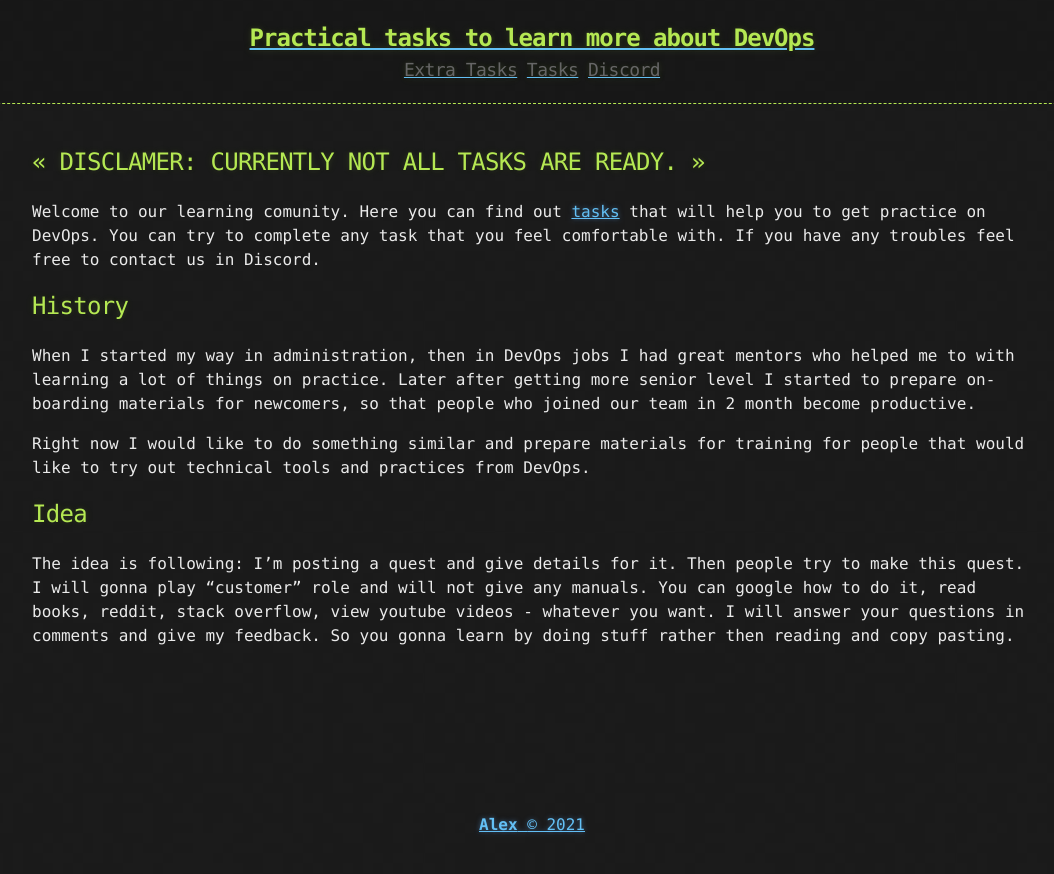
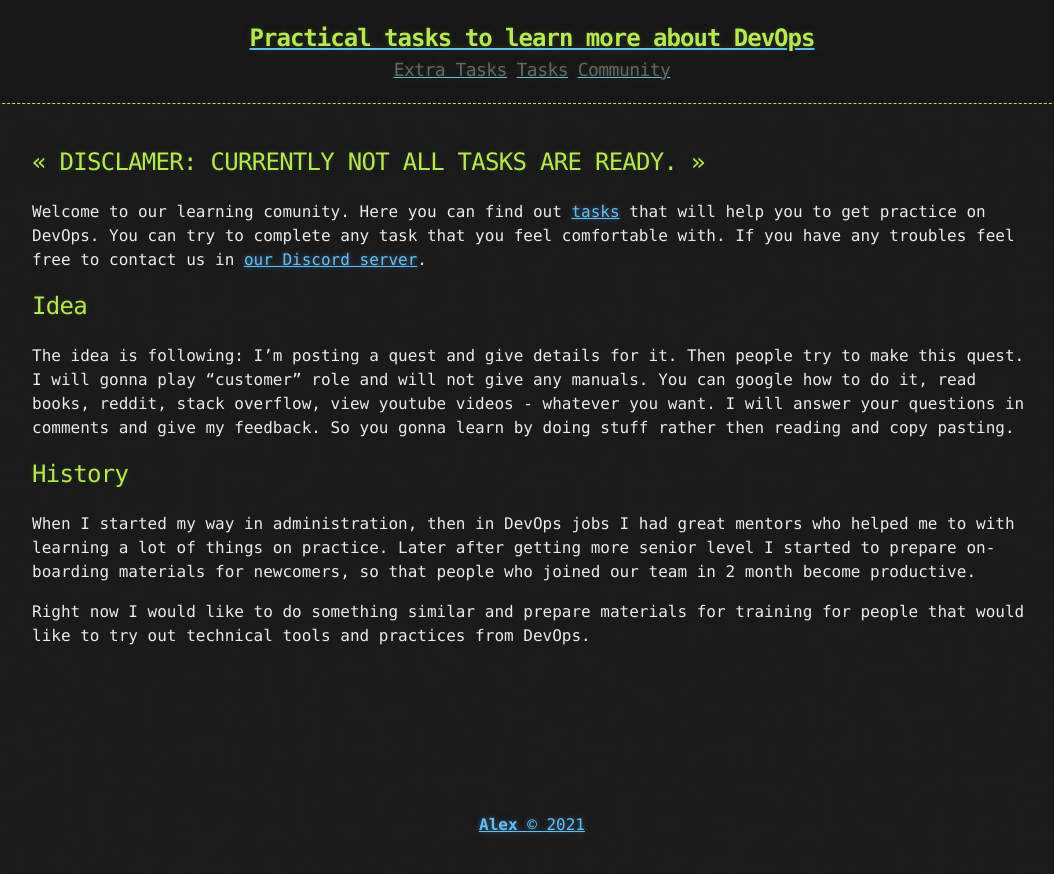
Before and after one commit to korney4eg/korney4eg.github.io, a Jekyll site: the page built from index.md, in a window 1280 px wide. Shown: the top 874 px of the page, without its empty margins (108-1162 px from the left). Built offline with Jekyll 4.4.1, drawn with Linux system fonts in a browser that asks for light colours; the list of posts is cut into pages by our own code.

Commit message:
Update links

```diff
--- a/_includes/links.html
+++ b/_includes/links.html
@@ -1,4 +1,4 @@
 <a href="{{ "/extra_tasks" | prepend: site.baseurl | replace: '//', '/' }}"><h2 class="header-link">Extra Tasks</h2></a>
 <a href="{{ "/tasks" | prepend: site.baseurl | replace: '//', '/' }}"><h2 class="header-link">Tasks</h2></a>
-<a href="https://discord.gg/f2wWxZfKSJ"><h2 class="header-link">Discord</h2></a>
+<a href="https://discord.gg/f2wWxZfKSJ"><h2 class="header-link">Community</h2></a>
 <!-- <a href="{{ "/atom.xml" | prepend: site.baseurl | replace: '//', '/' }}"><h2 class="header-link">RSS</h2></a> -->
--- a/index.md
+++ b/index.md
@@ -4,14 +4,14 @@ title: About project
 ---
 ## << DISCLAMER: CURRENTLY NOT ALL TASKS ARE READY. >>
 
-Welcome to our learning comunity. Here you can find out [tasks](/tasks) that will help you to get practice on DevOps. You can try to complete any task that you feel comfortable with. If you have any troubles feel free to contact us in Discord.
+Welcome to our learning comunity. Here you can find out [tasks](/tasks) that will help you to get practice on DevOps. You can try to complete any task that you feel comfortable with. If you have any troubles feel free to contact us in [our Discord server](https://discord.gg/f2wWxZfKSJ).
+
+## Idea
+
+The idea is following: I'm posting a quest and give details for it. Then people try to make this quest. I will gonna play "customer" role and will not give any manuals. You can google how to do it, read books, reddit, stack overflow, view youtube videos - whatever you want. I will answer your questions in comments and give my feedback. So you gonna learn by doing stuff rather then reading and copy pasting.
 
 ## History
 
 When I started my way in administration, then in DevOps jobs I had great mentors who helped me to with learning a lot of things on practice. Later after getting more senior level I started to prepare on-boarding materials for newcomers, so that people who joined our team in 2 month become productive.
 
 Right now I would like to do something similar and prepare materials for training for people that would like to try out technical tools and practices from DevOps.
-
-## Idea
-
-The idea is following: I'm posting a quest and give details for it. Then people try to make this quest. I will gonna play "customer" role and will not give any manuals. You can google how to do it, read books, reddit, stack overflow, view youtube videos - whatever you want. I will answer your questions in comments and give my feedback. So you gonna learn by doing stuff rather then reading and copy pasting.
```
